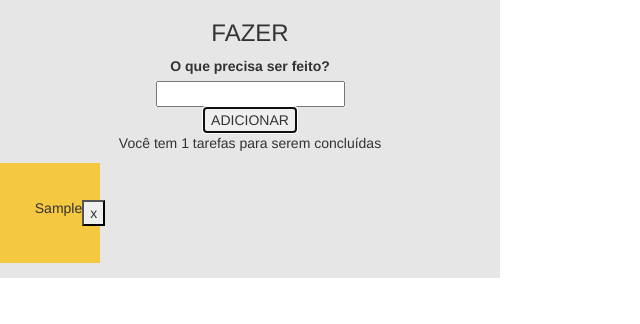
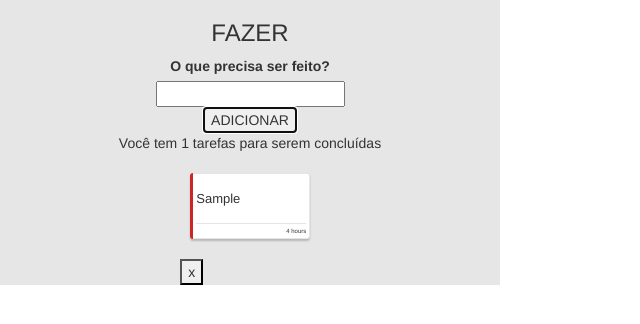
Before and after one commit to rayssa19/task-board, a React (Create React App) app: page / in a window 1280 px wide. Both pictures are taken after typing "Sample" into the empty fields and a click on the button "ADICIONAR". Shown: the top 324 px of the page, without its empty margins (0-640 px from the left). Built offline with nearby package versions, Linux system fonts and the light colour scheme.

Commit message:
estilizando card de task

```diff
--- a/src/App.js
+++ b/src/App.js
@@ -44,15 +44,16 @@ export default class App extends Component {
           </div>
         </form>
         </div>
+        <div className="row d-flex justify-content-center">
          {this.state.items.map((item, index) => (
-
-        <div key={item.id} className="grid-task">
+          <div key={item.id} className="">
             <TodoList items={this.state.items} itemTxt={item.text}/>
               <div className="remove">
                <button onClick={() => this.handleDelete(index)} index={index} className="btn-remove">x</button>
               </div>
          </div>
          ))}
+        </div>
         </div>
       </div>
     );
@@ -89,8 +90,17 @@ export default class App extends Component {
 class TodoList extends Component {
   render() {
     return (
-        <ul>
-          <div className="task" onMouseMove={this.handleMouseMove}>{this.props.itemTxt}</div>
+        <ul className="boards-sub-tasks">
+          <li className="board-sub-task-wrapper">
+            <div className="board-sub-task board-sub-task--high-priority">
+              <div className="board-sub-task-head">
+                <span className="board-sub-task-title">{this.props.itemTxt}</span>
+              </div>
+              <div className="board-sub-task-footer">
+                <span>4 hours</span>
+              </div>
+            </div>
+          </li>
         </ul>
     );
   }
--- a/src/css/style.css
+++ b/src/css/style.css
@@ -14,3 +14,78 @@
     margin-right: 15px;
     margin-bottom: 15px;
 }
+.boards-sub-tasks {
+    display: -webkit-box;
+    display: flex;
+    -webkit-box-flex: 1;
+    flex: 1;
+    flex-wrap: wrap;
+    padding: 0.5rem;
+}
+.board-sub-task-wrapper {
+    padding: 0.5rem;
+}
+
+.board-sub-task {
+    position: relative;
+    background: #fff;
+    min-width: 110px;
+    max-width: 100%;
+    padding: 0 0.25rem 0 0.5rem;
+    font-size: 0.8rem;
+    border-radius: 3px;
+    box-shadow: 0 2px 2px rgba(0, 0, 0, 0.2);
+    border: 1px solid rgba(0, 0, 0, 0.1);
+    cursor: pointer;
+    -webkit-transition: background-color 0.1s, box-shadow 0.25s, -webkit-transform 0.25s;
+    transition: background-color 0.1s, box-shadow 0.25s, -webkit-transform 0.25s;
+    transition: background-color 0.1s, box-shadow 0.25s, transform 0.25s;
+    transition: background-color 0.1s, box-shadow 0.25s, transform 0.25s, -webkit-transform 0.25s;
+}
+.board-sub-task--high-priority:before {
+    background: #cd2626!important;
+}
+.board-sub-task:before {
+    content: ' ';
+    position: absolute;
+    top: -1px;
+    left: -1px;
+    bottom: -1px;
+    width: 3px;
+    background: #E0E0E0;
+    border-radius: 4px 0 0 4px;
+    z-index: 1;
+}
+.board-sub-task-head {
+    min-height: 50px;
+    width: 110px;
+    font-size: 13px;
+    padding: 0.25rem 0;
+    display: -webkit-box;
+    display: flex;
+    -webkit-box-align: center;
+    align-items: center;
+    border-bottom: 1px solid rgba(0, 0, 0, 0.1);
+}
+.board-sub-task-footer {
+    padding: 0.25rem 0;
+    font-size: 0.6rem;
+    text-align: right;
+}
+.board-sub-task-footer {
+    padding: 0.25rem 0;
+    font-size: 0.6rem;
+    text-align: right;
+}
+ol, ul {
+    list-style: none;
+    padding-left: 0;
+    margin: 0;
+}
+.board-sub-task-title {
+    text-overflow: ellipsis;
+    overflow: hidden;
+    white-space: nowrap;
+    -webkit-box-flex: 1;
+    flex: 1;
+}
```
Also changed, not shown: 1 other file (tests, documents, lock files or other folders). Lines whose indentation alone changed are shown as unchanged.
